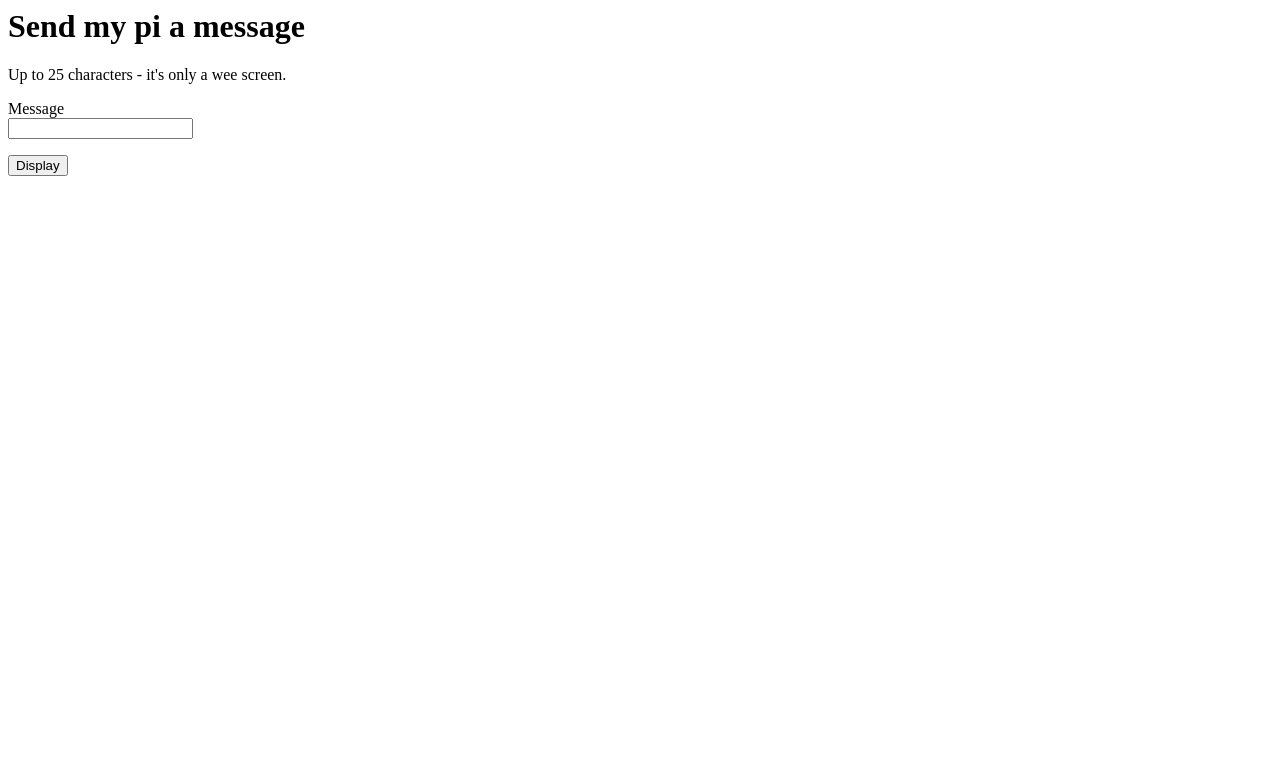
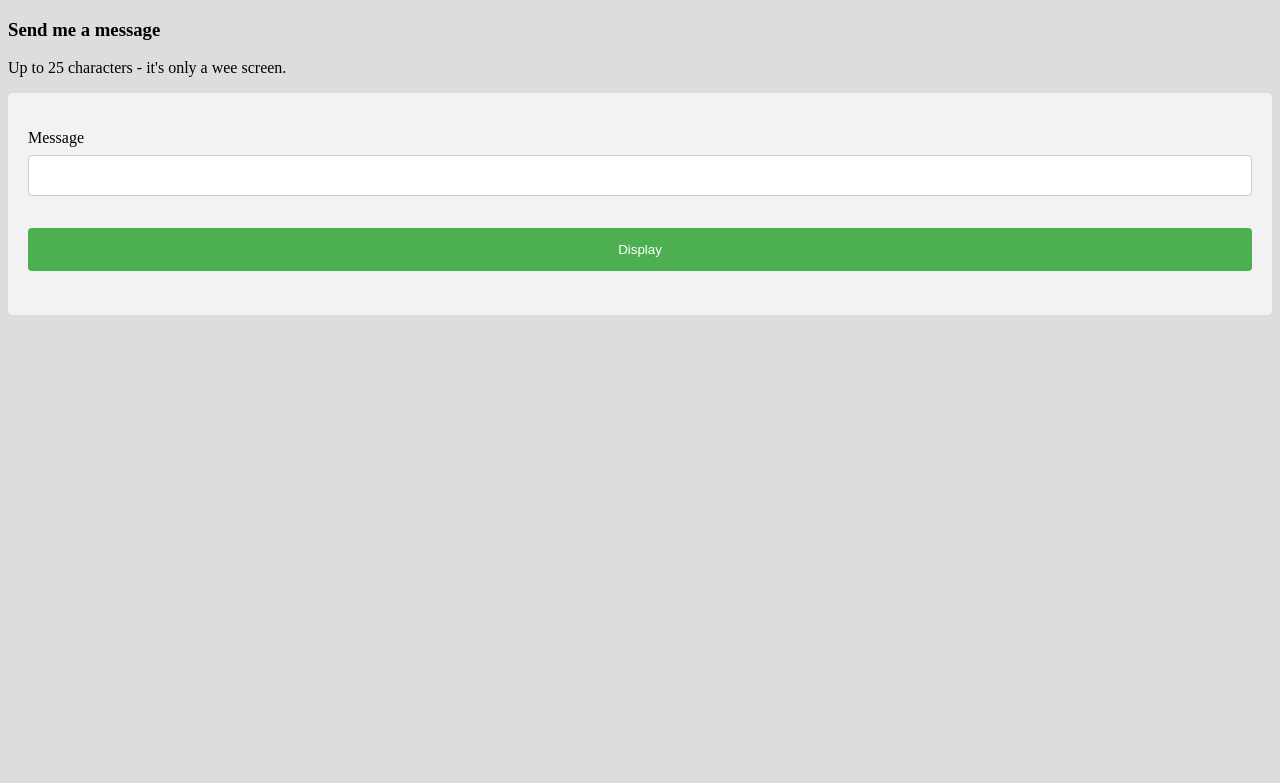
Before and after one commit to ilikejam/home-network, a Flask app: page / in a window 1280 px wide. Shown: the top 783 px of the page. Run offline with Flask 2, Linux system fonts and the light colour scheme.

Commit message:
Use some css for the pi form

```diff
--- a/pi/display/app/templates/index.html
+++ b/pi/display/app/templates/index.html
@@ -1,8 +1,47 @@
+<!DOCTYPE html>
 <html>
-  <h1>Send my pi a message</h1>
+  <style>
+    body {
+	background-color: #ddd;
+    }
+    input[type=text], select {
+	width: 100%;
+	padding: 12px 20px;
+	margin: 8px 0;
+	display: inline-block;
+	border: 1px solid #ccc;
+	border-radius: 4px;
+	box-sizing: border-box;
+    }
+
+    input[type=submit] {
+	width: 100%;
+	background-color: #4CAF50;
+	color: white;
+	padding: 14px 20px;
+	margin: 8px 0;
+	border: none;
+	border-radius: 4px;
+	cursor: pointer;
+    }
+
+    input[type=submit]:hover {
+	background-color: #45a049;
+    }
+
+    div {
+	border-radius: 5px;
+	background-color: #f2f2f2;
+	padding: 20px;
+    }
+  </style>
+  <body>
+
+    <h3>Send me a message</h3>
     <p>
       Up to 25 characters - it's only a wee screen.
     </p>
+
     {% with messages = get_flashed_messages() %}
     {% if messages %}
     {% for message in messages %}
@@ -17,6 +56,8 @@
       {{ "No can do! " + message }}
     </p>
     {% endfor %}
+
+    <div>
       <form action="" method="post" novalidate>
 	{{ form.hidden_tag() }}
 	<p>
@@ -27,4 +68,7 @@
 	  {{ form.submit() }}
 	</p>
       </form>
+    </div>
+
+  </body>
 </html>
```
Lines whose indentation alone changed are shown as unchanged.
